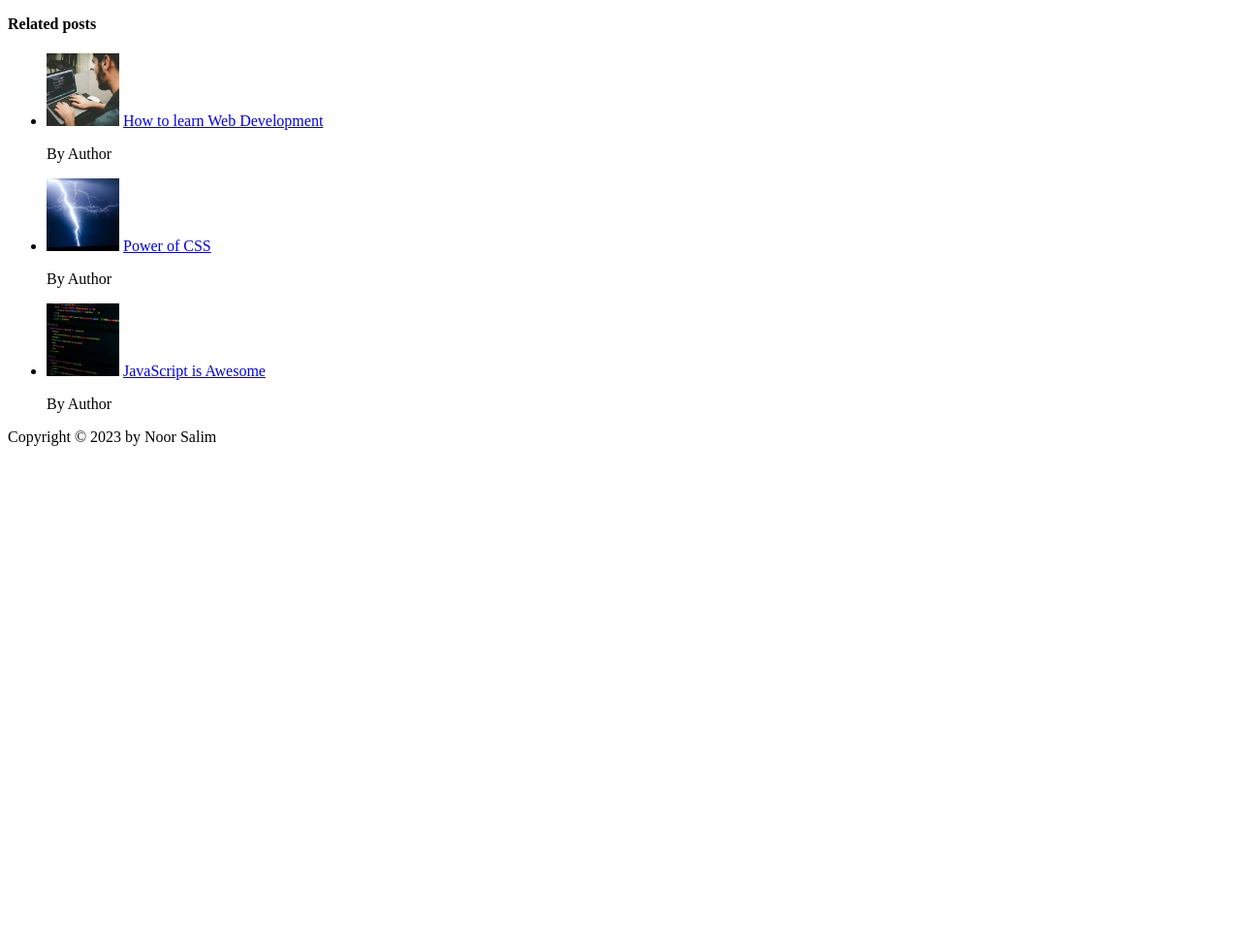
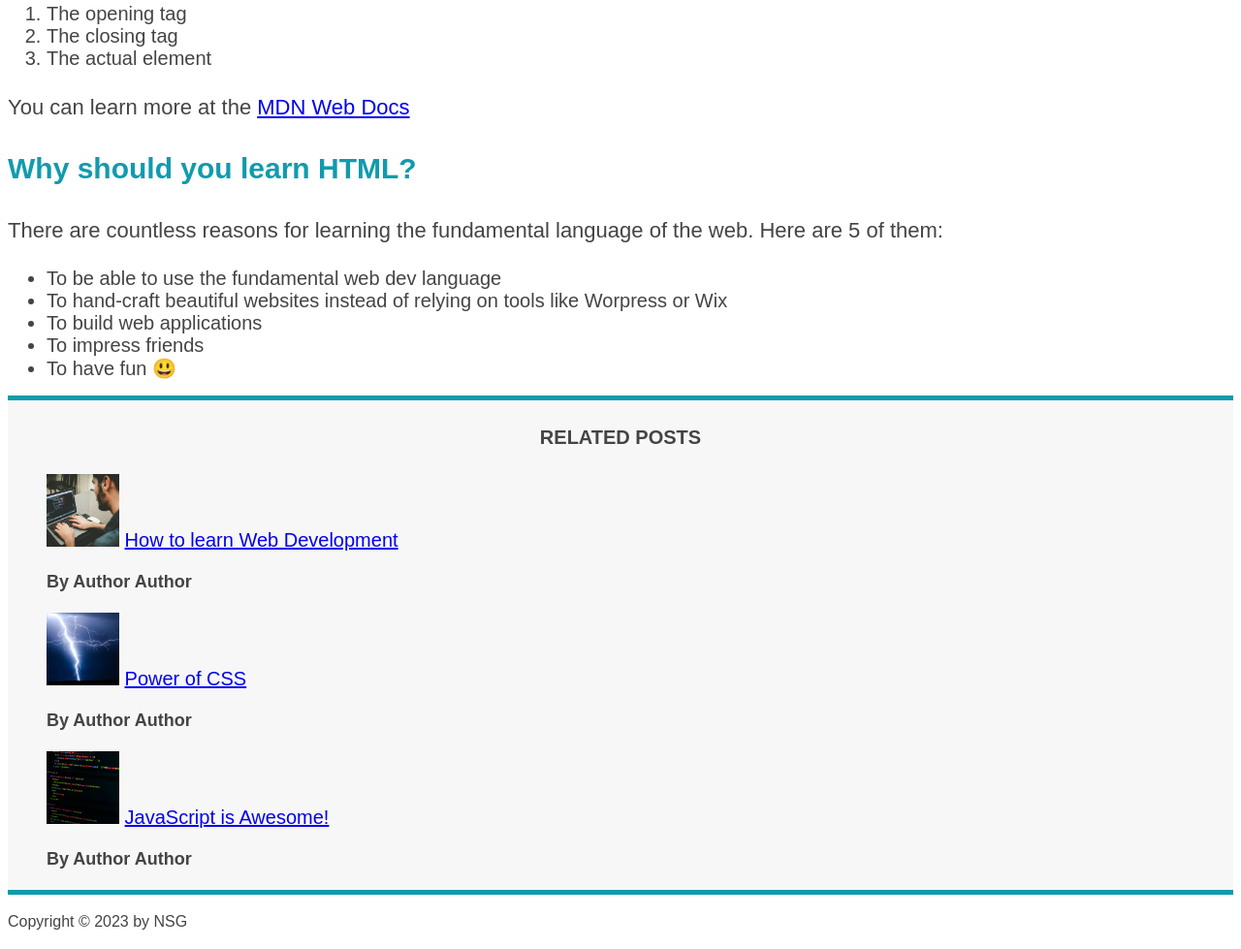
Before and after one commit to mrlazyg/html_css, a plain HTML site: page 02-HTML-Fundamentals/index.html in a window 1280 px wide. Shown: the part 981-1960 px from the top of the page at 97% size. Before the commit the page ends 1449 px from the top, so only its background shows below. Drawn offline with Linux system fonts and the light colour scheme.

Commit message:
CSS added

```diff
--- a/02-HTML-Fundamentals/index.html
+++ b/02-HTML-Fundamentals/index.html
@@ -9,10 +9,11 @@
     <meta charset="UTF-8" />
     <meta http-equiv="X-UA-Compatible" content="IE=edge" />
     <meta name="viewport" content="width=device-width, initial-scale=1.0" />
-    <title>HTML Basics</title>
+    <link rel="stylesheet" href="style.css" />
+    <title>Learn HTML CSS</title>
   </head>
   <body>
-    <header>
+    <header class="main-header">
       <h1>📘 The Code Magazine</h1>
       <div>
         <a href="blog.html">Blog</a>
@@ -26,7 +27,7 @@
       <header>
         <h2>The Basic Language of the Web: HTML</h2>
         <img src="img/laura-jones.jpg" alt="laura-jones" width="50" height="50" />
-        <p>Posted by <strong>Laura Jones</strong> on Monday, June 21st 2027</p>
+        <p id="author">Posted by <strong>Laura Jones</strong> on Monday, June 21st 2027</p>
         <img src="img/post-img.jpg" alt="HTML code on screen" width="500" height="200" />
       </header>
       <p>
@@ -71,24 +72,26 @@
     </article>
     <aside>
       <h4>Related posts</h4>
-      <ul>
+      <ul class="related-post">
         <li>
           <img src="img/related-1.jpg" alt="Learn Web Development" width="75" height="75" />
           <a href="#">How to learn Web Development</a>
-          <p>By Author</p>
+          <p class="rel-author">By Author Author</p>
         </li>
         <li>
           <img src="img/related-2.jpg" alt="Power of CSS" width="75" height="75" />
           <a href="#">Power of CSS</a>
-          <p>By Author</p>
+          <p class="rel-author">By Author Author</p>
         </li>
         <li>
           <img src="img/related-3.jpg" alt="JavaScript is Awesome" width="75" height="75" />
-          <a href="#">JavaScript is Awesome</a>
-          <p>By Author</p>
+          <a href="#">JavaScript is Awesome!</a>
+          <p class="rel-author">By Author Author</p>
         </li>
       </ul>
     </aside>
-    <footer>Copyright &COPY; 2023 by Noor Salim</footer>
+    <footer>
+      <p id="copyright">Copyright &COPY; 2023 by NSG</p>
+    </footer>
   </body>
 </html>
--- /dev/null
+++ b/02-HTML-Fundamentals/style.css
@@ -0,0 +1,80 @@
+h1,
+h2,
+h3,
+h4,
+p,
+li {
+  font-family: sans-serif;
+  color: #444;
+}
+
+h1,
+h2,
+h3 {
+  color: #109bad;
+}
+
+h1 {
+  font-size: 26px;
+  font-style: italic;
+  text-transform: uppercase;
+}
+
+h2 {
+  font-size: 40px;
+}
+
+h3 {
+  font-size: 30px;
+}
+
+h4 {
+  font-size: 20px;
+  text-transform: uppercase;
+  text-align: center;
+}
+
+p {
+  font-size: 22px;
+  line-height: 1.5;
+}
+
+li {
+  font-size: 20px;
+}
+
+/* article header p {
+  font-style: italic;
+} */
+
+#author {
+  font-style: italic;
+  font-size: 18px;
+}
+
+/* footer p {
+  font-size: 16px;
+} */
+
+#copyright {
+  font-size: 16px;
+}
+
+.rel-author {
+  font-size: 18px;
+  font-weight: bold;
+}
+
+.related-post {
+  list-style: none;
+}
+
+.main-header {
+  background-color: #f7f7f7;
+}
+
+aside {
+  background-color: #f7f7f7;
+  border-top: 5px solid #109bad;
+  border-bottom: 5px solid #109bad;
+}
```
